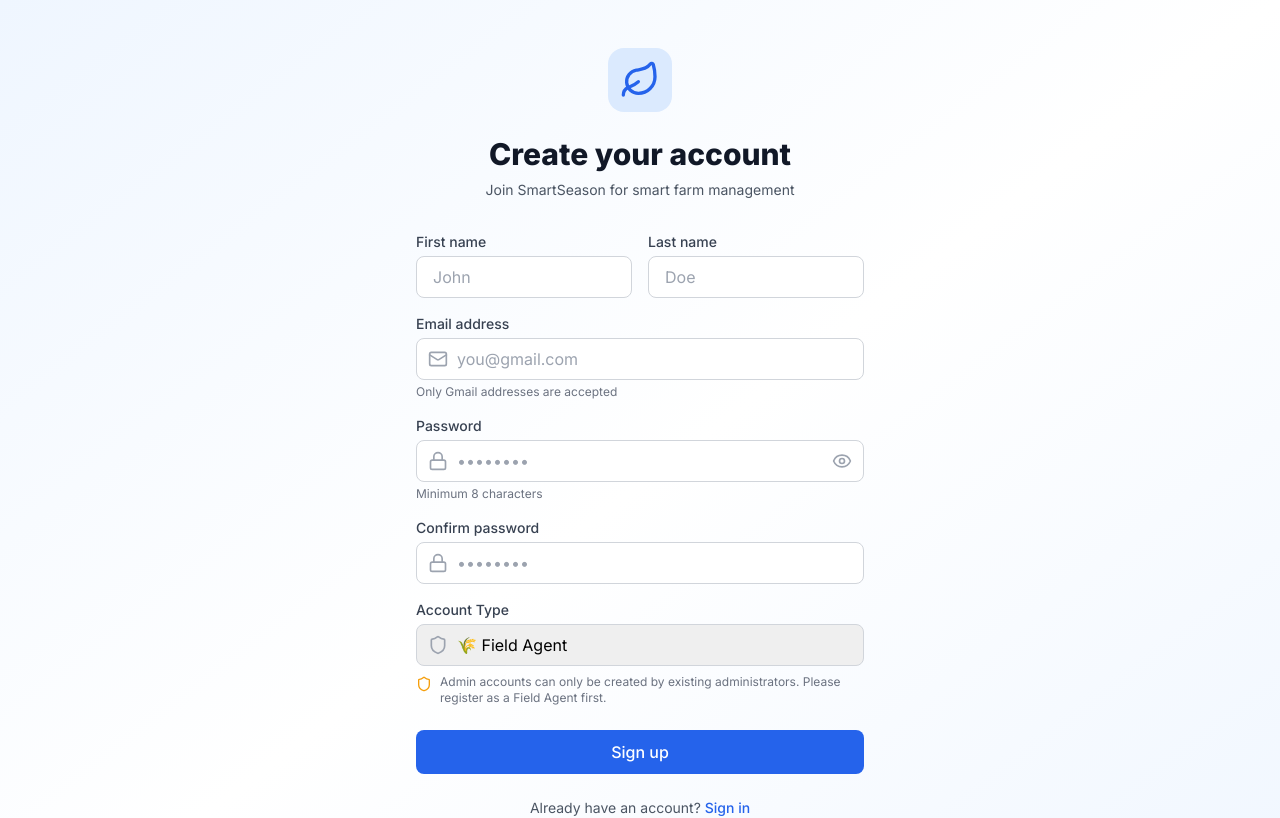
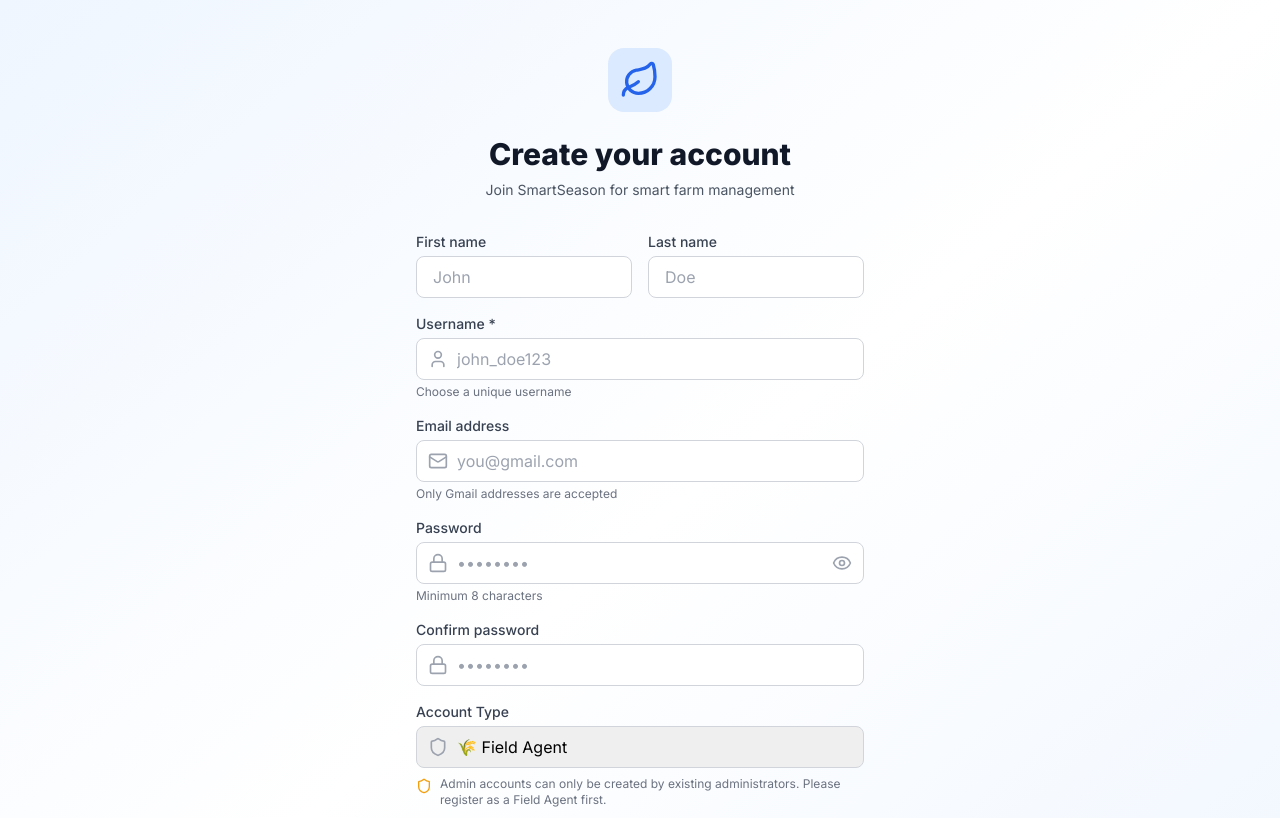
Before and after one commit to Dama5323/shamba-records-smartseason-field-monitoring, a React (Vite) app in the folder frontend/: page /register in a window 1280 px wide. Shown: the top 818 px of the page. Built offline with nearby package versions, Linux system fonts and the light colour scheme.

Commit message:
fix(frontend): add missing username field to registration form

```diff
--- a/frontend/src/components/auth/Register.jsx
+++ b/frontend/src/components/auth/Register.jsx
@@ -11,7 +11,7 @@
     confirmPassword: '',
     first_name: '',
     last_name: '',
-    role: 'agent'  // Changed from 'FIELD_AGENT' to 'agent' to match backend
+    role: 'agent'
   })
   const [showPassword, setShowPassword] = useState(false)
   const [loading, setLoading] = useState(false)
@@ -48,6 +48,8 @@
 
     setLoading(true)
     const { confirmPassword, ...registerData } = formData
+    console.log('Sending to backend:', registerData)  // Debug line
+
     const result = await register(registerData)
     setLoading(false)
 
@@ -114,6 +116,29 @@
                   placeholder="Doe"
                 />
               </div>
+            </div>
+
+            {/* Username Field - ADDED */}
+            <div>
+              <label htmlFor="username" className="label">
+                Username *
+              </label>
+              <div className="relative">
+                <div className="absolute inset-y-0 left-0 pl-3 flex items-center pointer-events-none">
+                  <User className="h-5 w-5 text-gray-400" />
+                </div>
+                <input
+                  id="username"
+                  name="username"
+                  type="text"
+                  required
+                  value={formData.username}
+                  onChange={handleChange}
+                  className="input pl-10"
+                  placeholder="john_doe123"
+                />
+              </div>
+              <p className="text-xs text-gray-500 mt-1">Choose a unique username</p>
             </div>
 
             <div>
```
